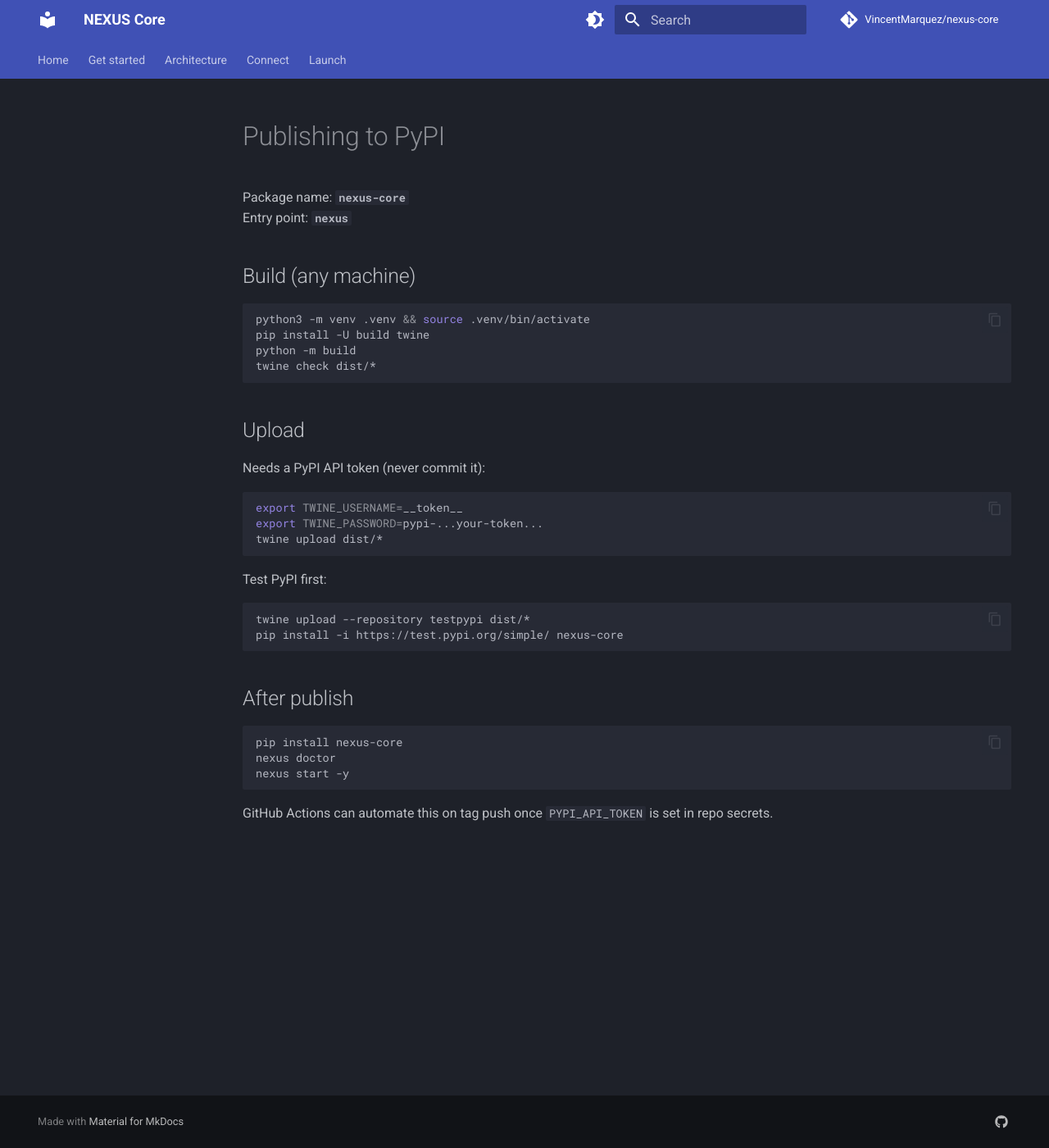
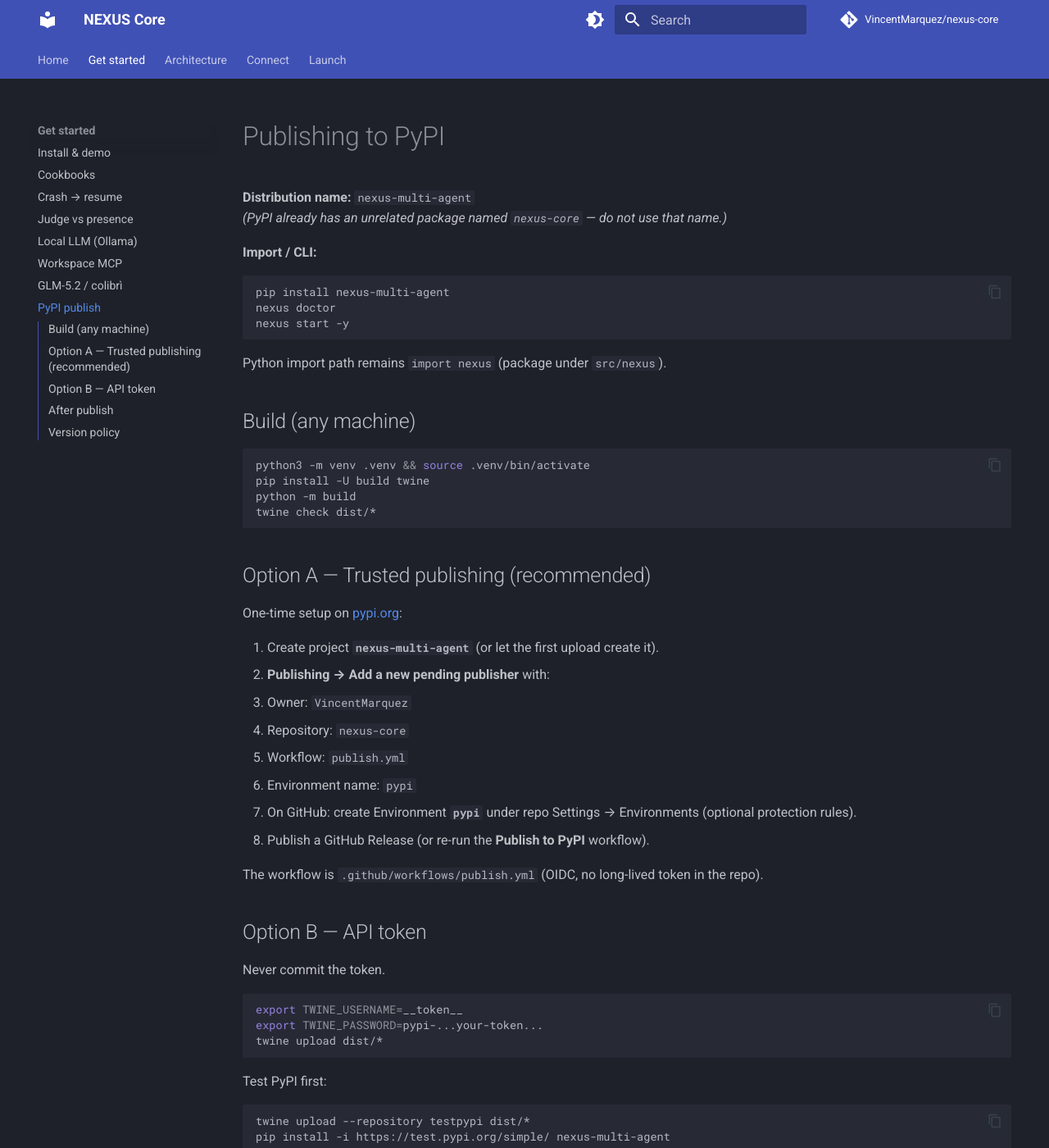
Before and after one commit to VincentMarquez/nexus-core, an MkDocs documentation site: the page built from docs/PYPI.md, in a window 1280 px wide and 1400 px high. Shown: the whole window at 82% size. Built offline with MkDocs 1.6.1 and Material for MkDocs 9.7.7, drawn with Linux system fonts in a browser that asks for light colours; comment, search, counter and statistics services are not loaded; some of the changed text lies outside the part shown.

Commit message:
v0.4.1: fix Pages build, PyPI name, drop site/ artifact
- MkDocs strict: fix connector/bridge links; cookbooks on docs site
- Distribution name nexus-multi-agent (nexus-core taken on PyPI)
- Ignore site/; untrack committed build output
- Trusted-publisher docs + publish workflow fails clearly

````diff
--- a/docs/PYPI.md
+++ b/docs/PYPI.md
@@ -1,7 +1,17 @@
 # Publishing to PyPI
 
-Package name: **`nexus-core`**
-Entry point: **`nexus`**
+**Distribution name:** `nexus-multi-agent`
+*(PyPI already has an unrelated package named `nexus-core` — do not use that name.)*
+
+**Import / CLI:**
+
+```bash
+pip install nexus-multi-agent
+nexus doctor
+nexus start -y
+```
+
+Python import path remains `import nexus` (package under `src/nexus`).
 
 ## Build (any machine)
 
@@ -12,9 +22,24 @@
 twine check dist/*
 ```
 
-## Upload
+## Option A — Trusted publishing (recommended)
 
-Needs a PyPI API token (never commit it):
+One-time setup on [pypi.org](https://pypi.org):
+
+1. Create project **`nexus-multi-agent`** (or let the first upload create it).
+2. **Publishing → Add a new pending publisher** with:
+   - Owner: `VincentMarquez`
+   - Repository: `nexus-core`
+   - Workflow: `publish.yml`
+   - Environment name: `pypi`
+3. On GitHub: create Environment **`pypi`** under repo Settings → Environments (optional protection rules).
+4. Publish a GitHub Release (or re-run the **Publish to PyPI** workflow).
+
+The workflow is `.github/workflows/publish.yml` (OIDC, no long-lived token in the repo).
+
+## Option B — API token
+
+Never commit the token.
 
 ```bash
 export TWINE_USERNAME=__token__
@@ -26,15 +51,19 @@
 
 ```bash
 twine upload --repository testpypi dist/*
-pip install -i https://test.pypi.org/simple/ nexus-core
+pip install -i https://test.pypi.org/simple/ nexus-multi-agent
 ```
 
 ## After publish
 
 ```bash
-pip install nexus-core
+pip install nexus-multi-agent
 nexus doctor
 nexus start -y
+nexus mcp --http
 ```
 
-GitHub Actions can automate this on tag push once `PYPI_API_TOKEN` is set in repo secrets.
+## Version policy
+
+Tag releases as `vMAJOR.MINOR.PATCH` matching `pyproject.toml` version.
+Current target: **0.4.1**.
--- a/mkdocs.yml
+++ b/mkdocs.yml
@@ -39,12 +39,20 @@
   - Get started:
       - Install & demo: getting-started.md
       - Cookbooks: cookbooks.md
+      - Crash → resume: cookbook/01_crash_resume.md
+      - Judge vs presence: cookbook/02_judge_vs_presence.md
+      - Local LLM (Ollama): cookbook/03_local_llm_ollama.md
+      - Workspace MCP: cookbook/04_workspace_mcp.md
+      - GLM-5.2 / colibrì: cookbook/05_glm52_colibri.md
+      - PyPI publish: PYPI.md
   - Architecture:
       - Overview: ARCHITECTURE.md
       - Pipeline: PIPELINE.md
       - Memory: MEMORY.md
+      - Cascade: CASCADE.md
       - Figures: FIGURES.md
       - Compare: COMPARE.md
+      - Roadmap: ROADMAP.md
   - Connect:
       - Connectors & MCP: CONNECTORS.md
       - MCP setup: MCP_SETUP.md
@@ -55,6 +63,8 @@
       - Social posts: SOCIAL_POSTS.md
       - Growth research: GROWTH.md
       - Video script: VIDEO_SCRIPT.md
+      - Launch checklist: LAUNCH_CHECKLIST.md
+
 
 plugins:
   - search
````
Also changed, not shown: CHANGELOG.md (+13 -2 lines), README.md (+2 -2 lines), docs/BRIDGES_AND_BUS.md (+1 -1 lines), docs/CONNECTORS.md (+3 -3 lines), docs/cookbook/01_crash_resume.md (added, +23 -0 lines), docs/cookbook/02_judge_vs_presence.md (added, +17 -0 lines), docs/cookbook/03_local_llm_ollama.md (added, +25 -0 lines), docs/cookbook/04_workspace_mcp.md (added, +48 -0 lines), docs/cookbook/05_glm52_colibri.md (added, +27 -0 lines), docs/cookbooks.md (+6 -6 lines), docs/getting-started.md (+1 -1 lines), pyproject.toml (+6 -4 lines), 3 other files.
